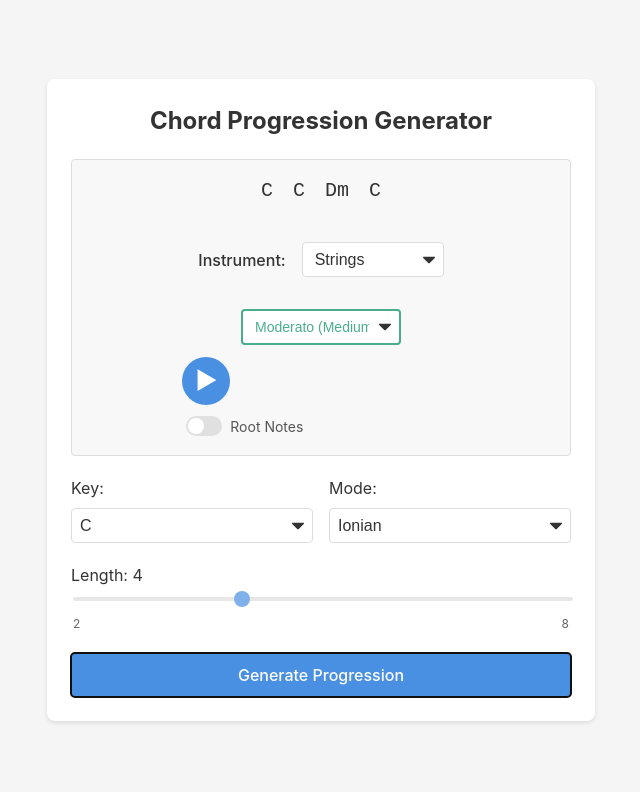
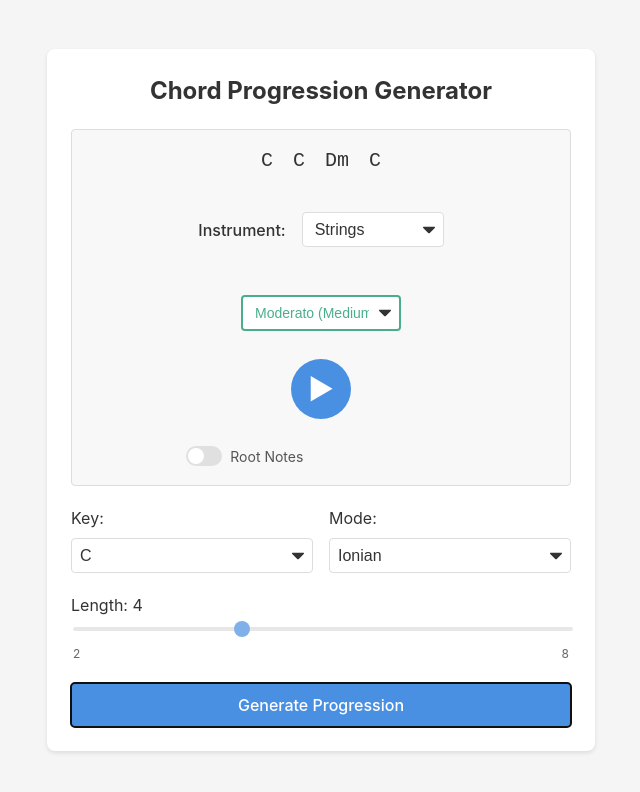
Before and after one commit to late-cretaceous/chord-generator, a React (Vite) app: page / in a window 1280 px wide. Both pictures are taken after a click on the button "Generate Progression". Shown: the top 792 px of the page, without its empty margins (319-959 px from the left). Built offline with nearby package versions, Linux system fonts and the light colour scheme.

Commit message:
Fix: no tailwind

```diff
--- a/src/components/ChordGenerator.css
+++ b/src/components/ChordGenerator.css
@@ -215,12 +215,26 @@ button:hover {
     gap: 12px;
 }
 
+/* New classes to replace Tailwind */
+.player-flex-container {
+    display: flex;
+    flex-direction: column;
+    gap: 16px;
+    width: 100%;
+}
+
+.play-button-container {
+    display: flex;
+    justify-content: center;
+    margin-top: 8px;
+}
+
 .play-button {
-    width: 48px;
-    height: 48px;
+    width: 60px;
+    height: 60px;
     padding: 0;
     border-radius: 50%;
-    font-size: 24px;
+    font-size: 28px;
     line-height: 1;
     min-width: auto;
 }
@@ -280,10 +294,10 @@ button:hover {
 
 /* Tempo Control Styles */
 .tempo-control {
-    margin-bottom: 12px;
     width: 100%;
     display: flex;
     justify-content: center;
+    margin-bottom: 4px;
 }
 
 .tempo-select {
--- a/src/components/ProgressionPlayer.jsx
+++ b/src/components/ProgressionPlayer.jsx
@@ -109,13 +109,12 @@ const ProgressionPlayer = ({ progression }) => {
 
   return (
     <div className="player-container">
-      <div className="flex flex-col gap-4 w-full">
+      <div className="player-flex-container">
         <SynthControls
           onPresetChange={handlePresetChange}
           currentPreset={currentPreset}
         />
 
-        <div className="flex items-center justify-center gap-4">
         <div className="tempo-control">
           <select
             value={tempo}
@@ -134,6 +133,7 @@ const ProgressionPlayer = ({ progression }) => {
           </select>
         </div>
 
+        <div className="play-button-container">
           <button
             onClick={handlePlayPause}
             className="play-button"
```
Also changed, not shown: src/docs/project-directory-tree.md (+1 -0 lines). Lines whose indentation alone changed are shown as unchanged.
